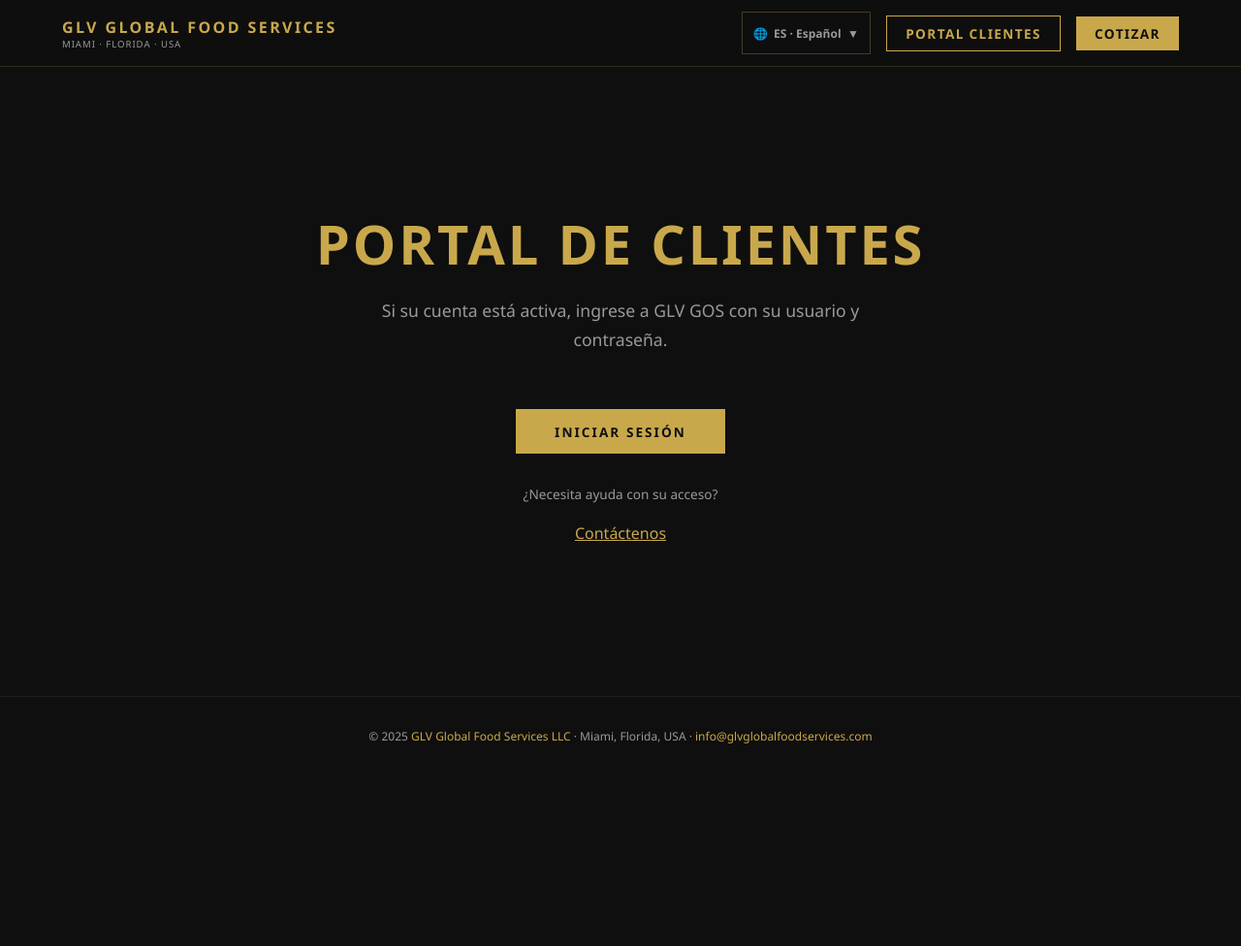
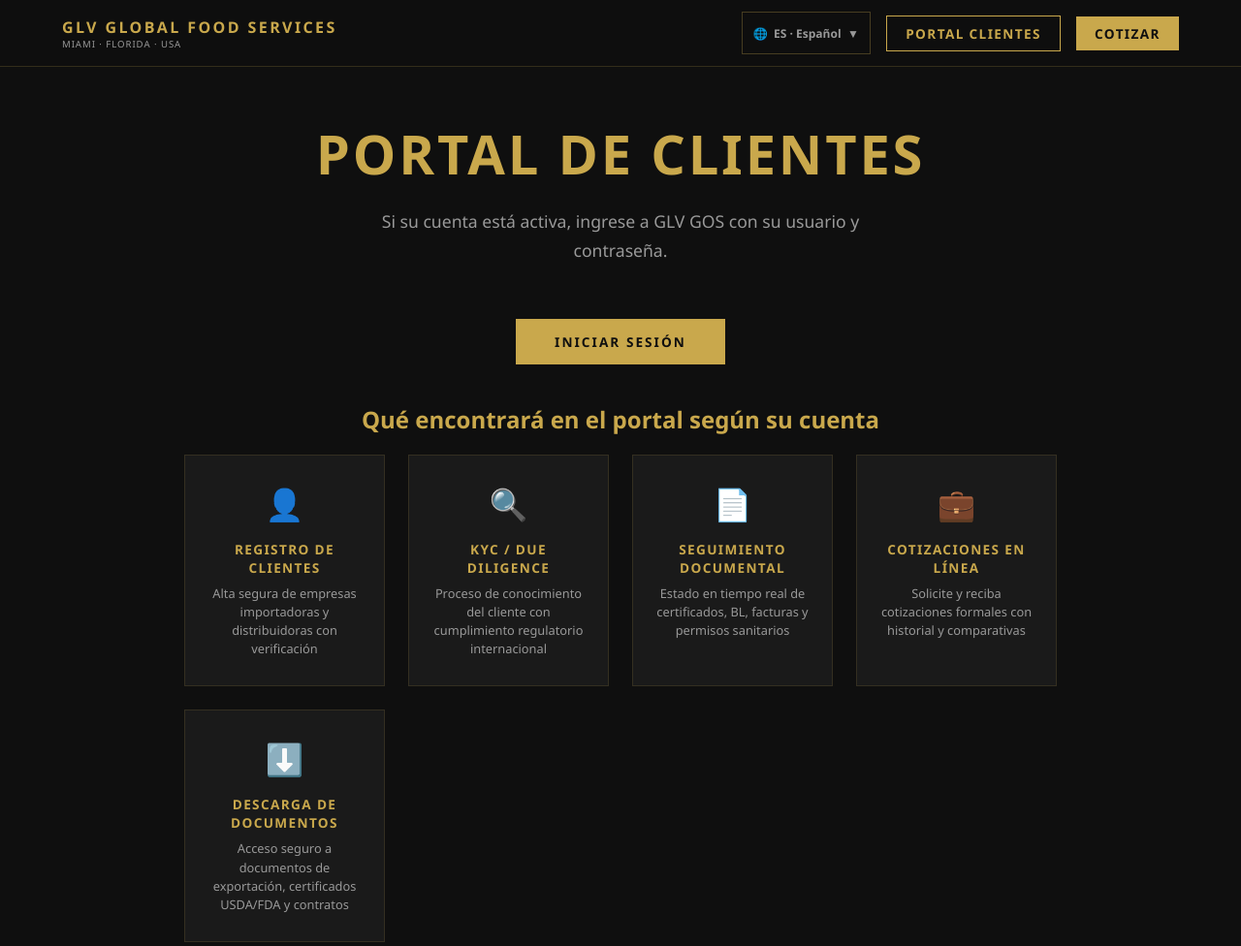
Before and after one commit to thegroupfenix-bot/glvglobalfoodservices, a website: page portal-clientes.html in a window 1280 px wide. Shown: the top 976 px of the page at 97% size. Before the commit the page ends 800 px from the top, so only its background shows below. Drawn offline with Linux system fonts and the light colour scheme.

Commit message:
Preservar información del portal de clientes

```diff
--- a/portal-clientes.html
+++ b/portal-clientes.html
@@ -56,6 +56,19 @@
 
   .portal-desc { font-size:1.1rem; color:var(--muted); max-width:560px; line-height:1.7; margin-bottom:3.5rem; }
 
+  .features-grid {
+    display:grid; grid-template-columns:repeat(auto-fit,minmax(200px,1fr));
+    gap:1.5rem; max-width:900px; width:100%; margin-bottom:1rem;
+  }
+  .feature-card {
+    background:var(--dark2); border:1px solid rgba(201,168,76,0.15);
+    padding:1.75rem 1.25rem; text-align:center;
+  }
+  .feature-icon { font-size:2rem; margin-bottom:1rem; display:block; }
+  .feature-title { font-size:0.85rem; font-weight:700; letter-spacing:0.1em; text-transform:uppercase; color:var(--gold); margin-bottom:0.5rem; }
+  .feature-desc { font-size:0.8rem; color:var(--muted); line-height:1.5; }
+
+  .portal-features-title { margin:2.5rem 0 1.25rem; color:var(--gold); }
   .notify-box { max-width:480px; width:100%; margin-top:2rem; }
   .notify-box a { color:var(--gold); }
   .notify-box p { font-size:0.85rem; color:var(--muted); margin-bottom:1.25rem; }
@@ -98,6 +111,34 @@
   <h1><span data-i18n="portal.title">Portal de Clientes</span></h1>
   <p class="portal-desc" data-i18n="portal.desc">Si su cuenta está activa, ingrese a GLV GOS con su usuario y contraseña.</p>
   <a href="https://misaelvalencia-production.up.railway.app/login" class="notify-cta" data-i18n="portal.login">Iniciar sesión</a>
+  <h2 class="portal-features-title" data-i18n="portal.featuresTitle">Qué encontrará en el portal según su cuenta</h2>
+  <div class="features-grid">
+    <div class="feature-card">
+      <span class="feature-icon">👤</span>
+      <div class="feature-title" data-i18n="portal.features.register.title">Registro de Clientes</div>
+      <div class="feature-desc" data-i18n="portal.features.register.desc">Alta segura de empresas importadoras y distribuidoras con verificación</div>
+    </div>
+    <div class="feature-card">
+      <span class="feature-icon">🔍</span>
+      <div class="feature-title" data-i18n="portal.features.kyc.title">KYC / Due Diligence</div>
+      <div class="feature-desc" data-i18n="portal.features.kyc.desc">Proceso de conocimiento del cliente con cumplimiento regulatorio internacional</div>
+    </div>
+    <div class="feature-card">
+      <span class="feature-icon">📄</span>
+      <div class="feature-title" data-i18n="portal.features.docs.title">Seguimiento Documental</div>
+      <div class="feature-desc" data-i18n="portal.features.docs.desc">Estado en tiempo real de certificados, BL, facturas y permisos sanitarios</div>
+    </div>
+    <div class="feature-card">
+      <span class="feature-icon">💼</span>
+      <div class="feature-title" data-i18n="portal.features.quotes.title">Cotizaciones en Línea</div>
+      <div class="feature-desc" data-i18n="portal.features.quotes.desc">Solicite y reciba cotizaciones formales con historial y comparativas</div>
+    </div>
+    <div class="feature-card">
+      <span class="feature-icon">⬇️</span>
+      <div class="feature-title" data-i18n="portal.features.download.title">Descarga de Documentos</div>
+      <div class="feature-desc" data-i18n="portal.features.download.desc">Acceso seguro a documentos de exportación, certificados USDA/FDA y contratos</div>
+    </div>
+  </div>
   <div class="notify-box">
     <p data-i18n="portal.notify">¿Necesita ayuda con su acceso?</p>
     <a href="mailto:info@glvglobalfoodservices.com" data-i18n="portal.cta">Contáctenos</a>
```
